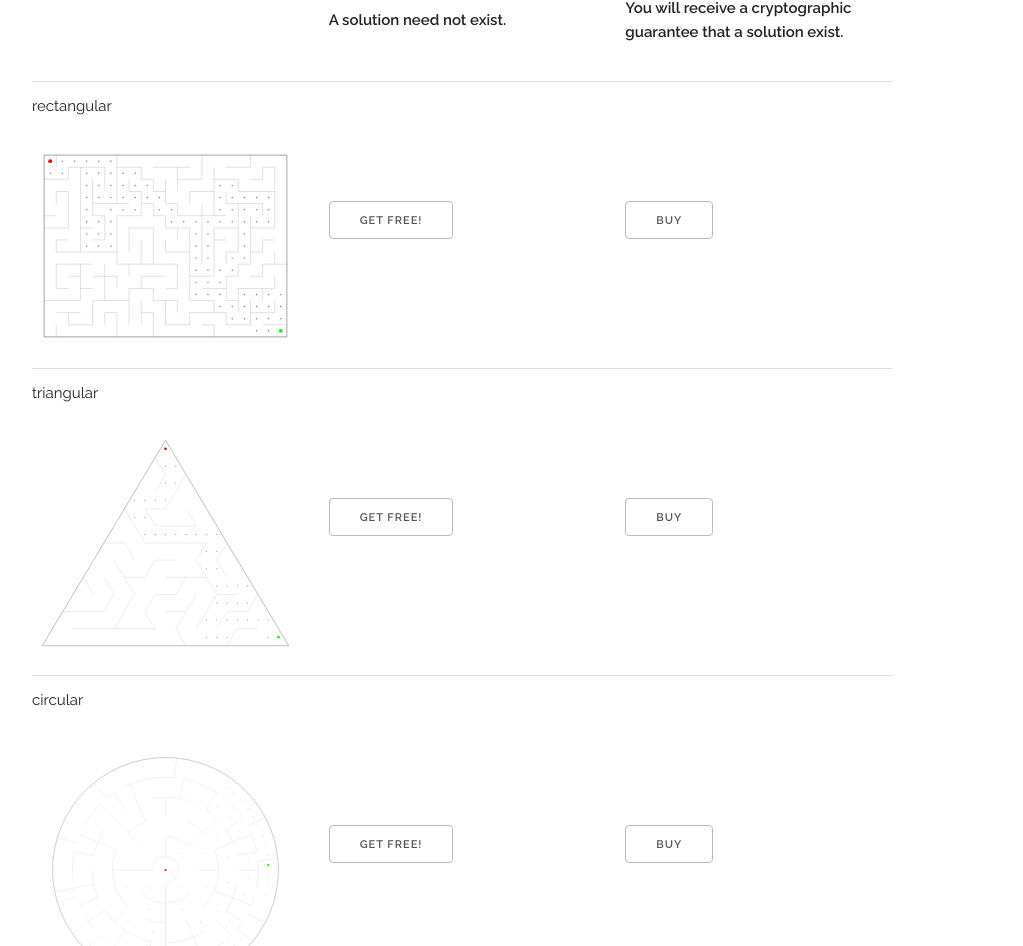
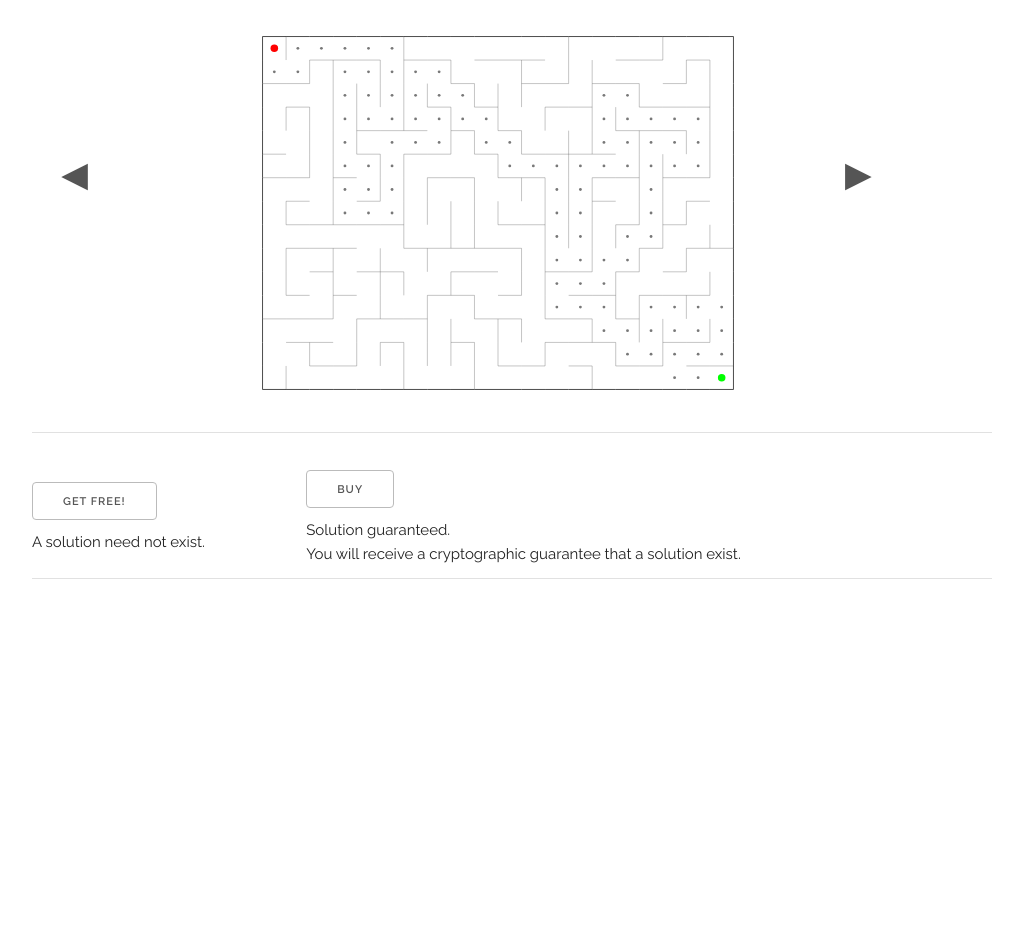
Before and after one commit to sladecek/sell-a-maze, a plain HTML site: page static/index.html in a window 1280 px wide. Shown: the part 193-1139 px from the top of the page, without its empty margins (128-1151 px from the left). After the commit the page ends 800 px from the top, so only its background shows below. Drawn offline with Linux system fonts and the light colour scheme.

Commit message:
Improved landing page

```diff
--- a/static/index.html
+++ b/static/index.html
@@ -24,82 +24,63 @@
 				<p>an Encode x StarkNet Hackathon project</p>
 
 				<div id="phase-main" class="phasesel">
+					<div style="text-align: center; width: 100%">
 						<button onclick="setMazeSize('Small')" id="size-Small" class="button busize" type="button">SMALL
 							1¢</button>
-					<button onclick="setMazeSize('Medium')" id="size-Medium" class="button busize" type="button">MEDIUM
+						<button onclick="setMazeSize('Medium')" id="size-Medium" class="button busize"
+							type="button">MEDIUM
 							2¢</button>
 						<button onclick="setMazeSize('Large')" id="size-Large" class="button busize" type="button">LARGE
 							3¢</button>
 						<button onclick="setMazeSize('Huge')" id="size-Huge" class="button busize" type="button">HUGE
 							5¢</button>
-					<table>
-						<tr>
-							<th style="width:200pt">
-							</th>
-							<th style="width:200pt">
-								<h5>Free</h5>
-								<p>A solution need not exist.</p>
-							</th>
-							<th style="width:200pt">
-								<h5>Solution guaranteed</h5>
-								<p>You will receive a cryptographic guarantee that a solution exist.</p>
-							</th>
-						</tr>
+					</div>
+					<table style="width:100%;">
 
 						<tr>
-							<td>
-								<p>rectangular</p>
-								<img src="images/rectangular.svg" />
+							<td><button style="border:0pt;font-size:24pt;" onclick="moveMazeType(-1)">&#9664;</button>
 							</td>
-							<td>
-								<button onclick="getMaze('Rectangular', false)" type="button">GET FREE!</button>
+							<td style="width: 60%">
+								<div id="type-Rectangular" class="typesel">
+									<h2>Rectangular</h2>
+									<img height="400" src="images/rectangular.svg" />
+								</div>
+								<div id="type-Triangular" class="typesel">
+									<h2>Triangular</h2>
+									<img height="400" src="images/triangular.svg" />
+								</div>
+								<div id="type-Circular" class="typesel">
+									<h2>Circular</h2>
+									<img height="400" src="images/circular.svg" />
+								</div>
+								<div id="type-Hexagonal" class="typesel">
+									<h2>Hexagonal</h2>
+									<img height="400" src="images/hexagonal.svg" />
+								</div>
 							</td>
-							<td>
-								<button onclick="getMaze('Rectangular', true)" type="button">BUY</button>
+
+
+							<td><button style="border:0pt;font-size:24pt;" onclick="moveMazeType(1)">&#9654;</button>
 							</td>
 						</tr>
 
+					</table>
+
+					<div style="text-align: center;">
+						<table style="width:100%;">
 							<tr>
-							<td>
-								<p>triangular</p>
-								<img src="images/triangular.svg" />
+								<td style="width: 27%">
+									<button onclick="getMaze(false)" type="button">GET FREE!</button><br />A
+									solution need not exist.
 								</td>
 								<td>
-								<button onclick="getMaze('Triangular', false)" type="button">GET FREE!</button>
-							</td>
-							<td>
-								<button onclick="getMaze('Triangular', true)" type="button">BUY</button>
+									<button onclick="getMaze(true)" type="button">BUY</button><br />Solution
+									guaranteed.<br />
+									You will receive a cryptographic guarantee that a solution exist.
 								</td>
 							</tr>
-
-						<tr>
-							<td>
-								<p>circular</p>
-								<img src="images/circular.svg" />
-							</td>
-							<td>
-								<button onclick="getMaze('Circular', false)" type="button">GET FREE!</button>
-							</td>
-							<td>
-								<button onclick="getMaze('Circular', true)" type="button">BUY</button>
-							</td>
-						</tr>
-
-						<tr>
-							<td>
-								<p>hexagonal</p>
-								<img src="images/hexagonal.svg" />
-							</td>
-							<td>
-								<button onclick="getMaze('Hexagonal', false)" type="button">GET FREE!</button>
-							</td>
-							<td>
-								<button onclick="getMaze('Hexagonal', true)" type="button">BUY</button>
-							</td>
-						</tr>
-
-
 						</table>
+					</div>
 				</div>
 
 				<div id="phase-install" class="phasesel">
--- a/static/script.js
+++ b/static/script.js
@@ -1,20 +1,35 @@
-var mazeSize = 'Medium';
+var mazeType;
+var mazeSize;
 var phase = 'main';
 var request = {};
 var id;
 var maze = {};
 
 let initPage = function () {
+	setMazeType('Rectangular')
 	setMazeSize('Medium');
 	setPhase('main');
 	Spinner();
 	Spinner.hide();
 }
 
+let moveMazeType = function(delta) {
+	const types = ["Rectangular", "Triangular", "Circular", "Hexagonal"];
+	const sz = types.length;
+	var i = (types.indexOf(mazeType) + delta + sz) % sz;
+	setMazeType(types[i]);
+}
+
+let setMazeType = function (tp) {
+	mazeType = tp;
+	for (const b of document.getElementsByClassName("typesel")) { b.style.display = "none"; }
+	document.getElementById("type-" + tp).style.display = "block";
+}
+
 let setMazeSize = function (sz) {
 	mazeSize = sz;
 	for (const b of document.getElementsByClassName("busize")) { b.style.background = "white"; }
-	document.getElementById("size-" + sz).style.background = "#ff0000";
+	document.getElementById("size-" + sz).style.background = "#ddd";
 }
 
 async function setPhase(ph) {
@@ -80,7 +95,7 @@ async function subscribe() {
 	}
 }
 
-let getMaze = function (mazeType, guaranteed) {
+let getMaze = function (guaranteed) {
 	request = {
 		guaranteed: guaranteed,
 		payment: "free",
```
Lines whose indentation alone changed are shown as unchanged.
